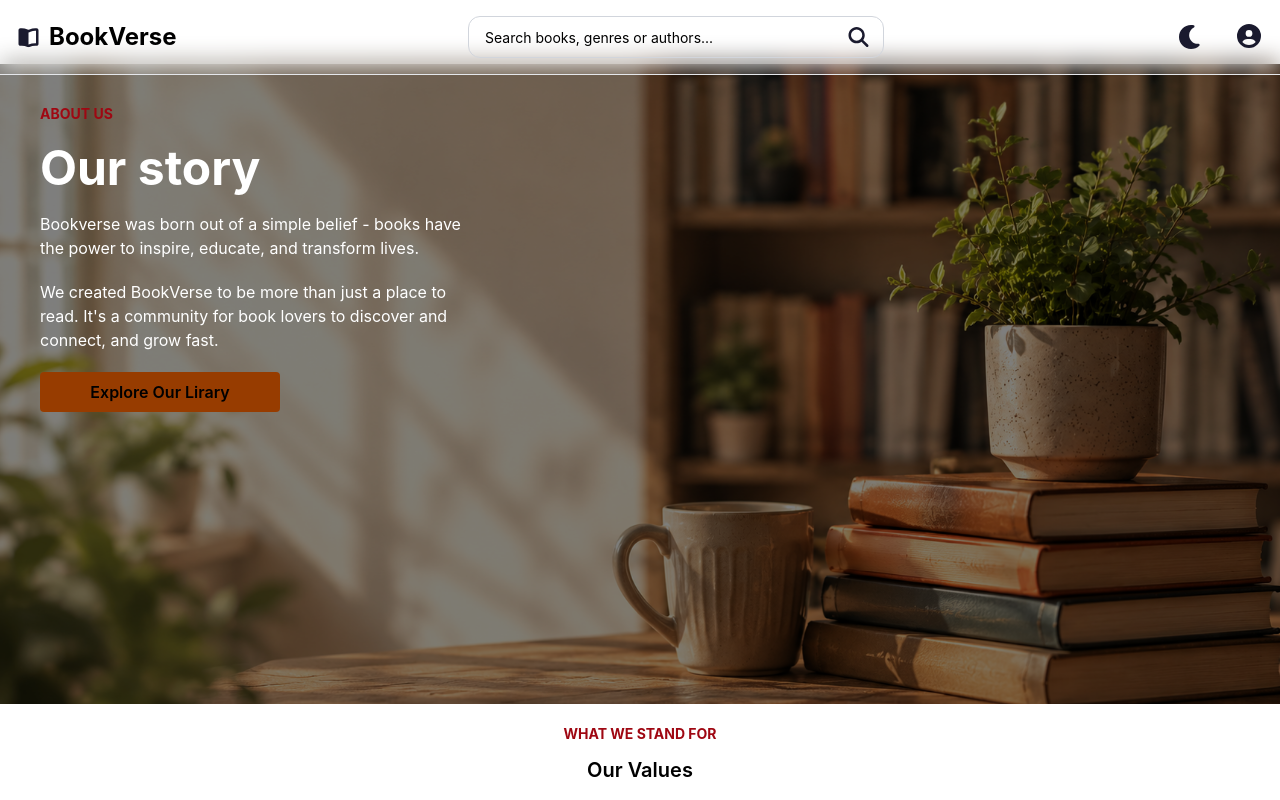
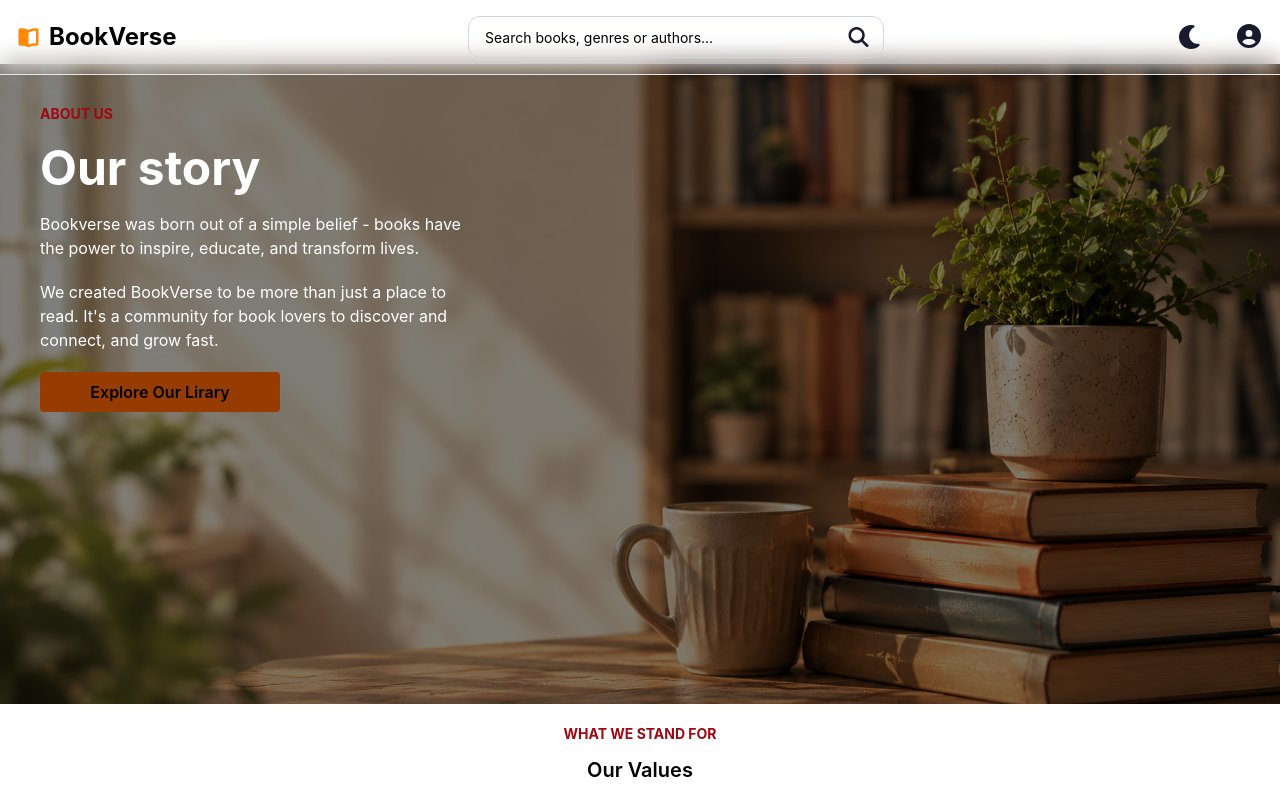
Before and after one commit to DanielApple05/Book-verse, a React (Vite) app in the folder book-verse-frontend/: page /about in a window 1280 px wide. Shown: the top 800 px of the page. Built offline with nearby package versions, Linux system fonts and the light colour scheme; no server answers.

Commit message:
fix: restore original color for FontAwesomeIcon in Logo component

```diff
--- a/book-verse-frontend/src/assets/components/logo.jsx
+++ b/book-verse-frontend/src/assets/components/logo.jsx
@@ -7,7 +7,7 @@ const Logo = () => {
   return (
     <>
        <Link to='/home' className='flex items-center font-bold space-x-2'>
-          <FontAwesomeIcon icon={faBookOpen} className=' dark:text-white text-[#1A1A2E] text-xl ' />
+          <FontAwesomeIcon icon={faBookOpen} className=' text-orange-400 text-xl ' />
           <p> BookVerse </p>
         </Link>
     </>
```
